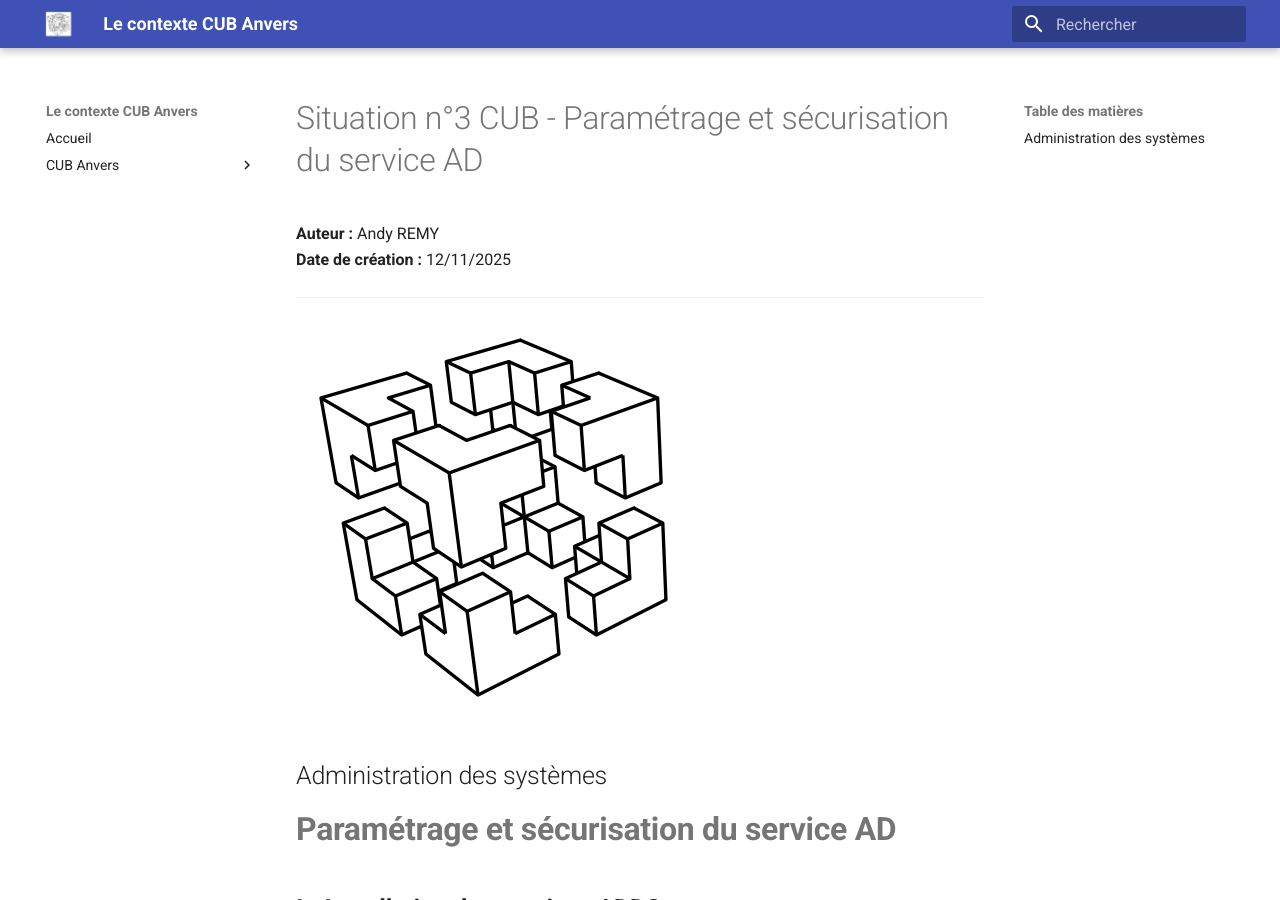
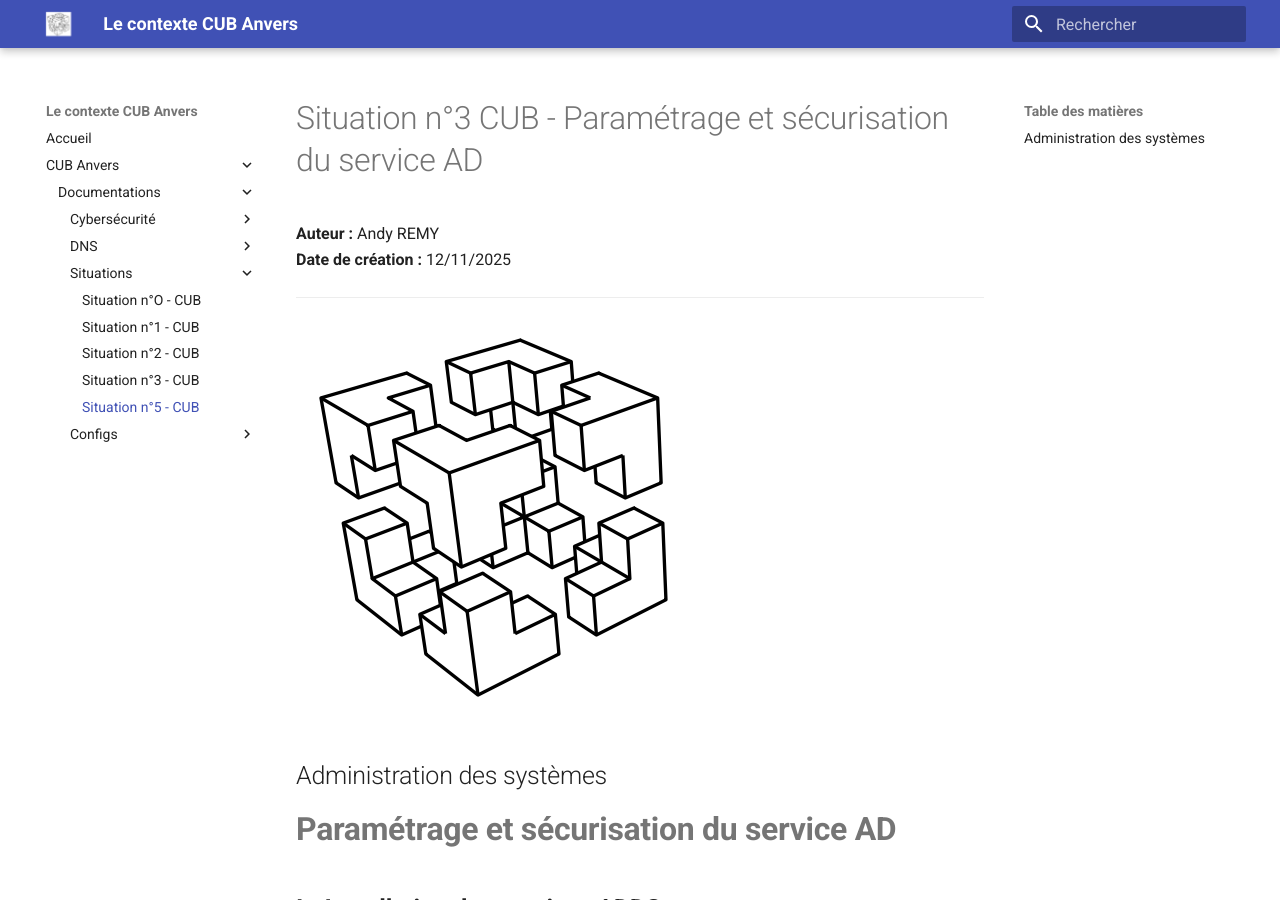
Before and after one commit to Adfiree/Anvers, an MkDocs documentation site: the page built from docs/documentations/Situations/Situation n°5 CUB.md, in a window 1280 px wide and 900 px high. Built offline with MkDocs 1.6.1 and Material for MkDocs 9.7.7, drawn with Linux system fonts in a browser that asks for light colours.

Commit message:
modif mkdocs

```diff
--- a/mkdocs.yml
+++ b/mkdocs.yml
@@ -33,6 +33,7 @@ nav:
               - Situation n°1 - CUB: documentations/Situations/Situation n°1 CUB.md
               - Situation n°2 - CUB: documentations/Situations/Situation n°2 CUB.md
               - Situation n°3 - CUB: documentations/Situations/Situation n°3 CUB.md
+              - Situation n°5 - CUB: documentations/Situations/Situation n°5 CUB.md
           - Configs:
               - Switch 3 - CUB: documentations/Configs/Config Switch 3.md
               - Switch 2 - CUB: documentations/Configs/Config Switch 2.md
```
